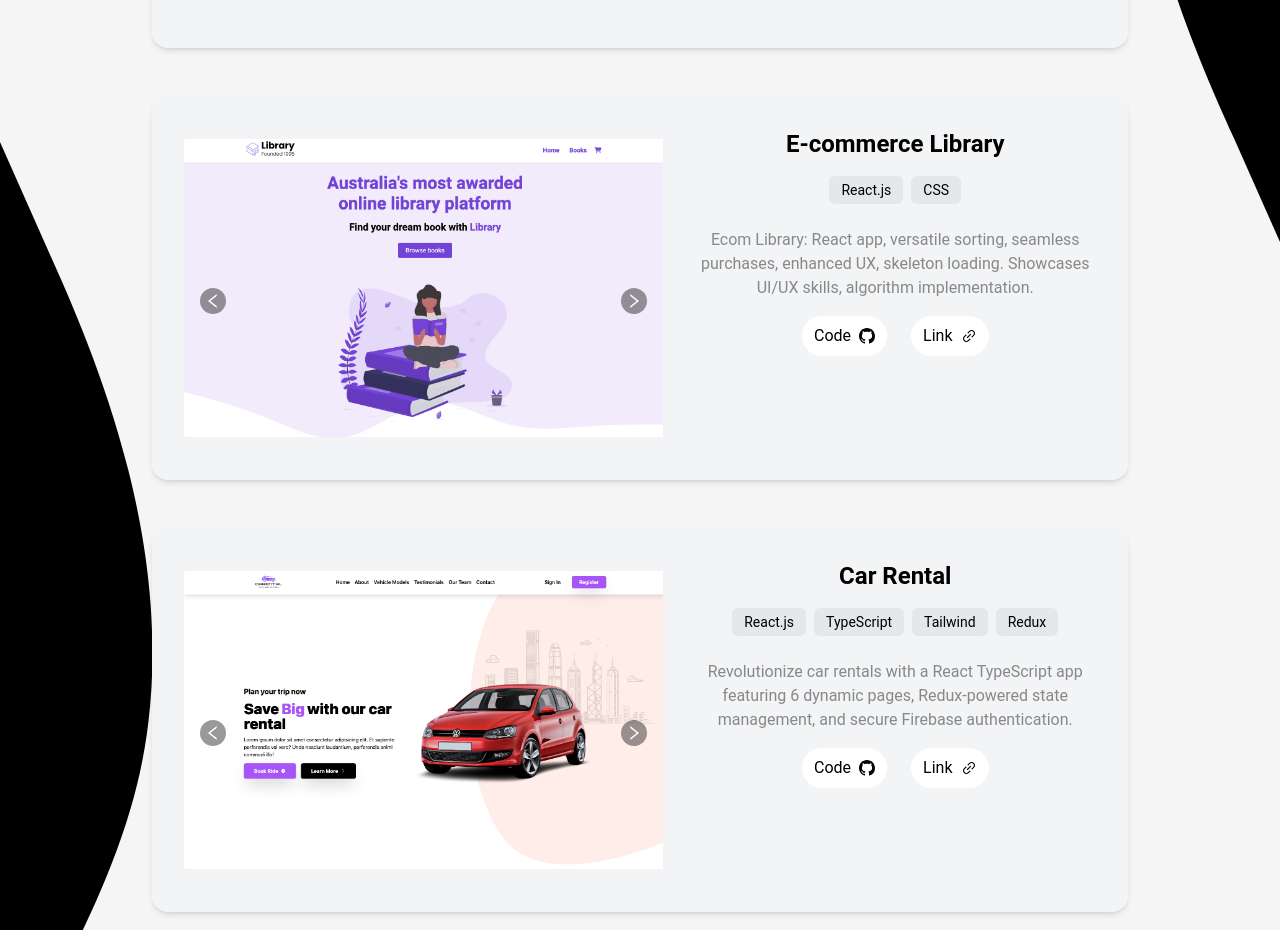
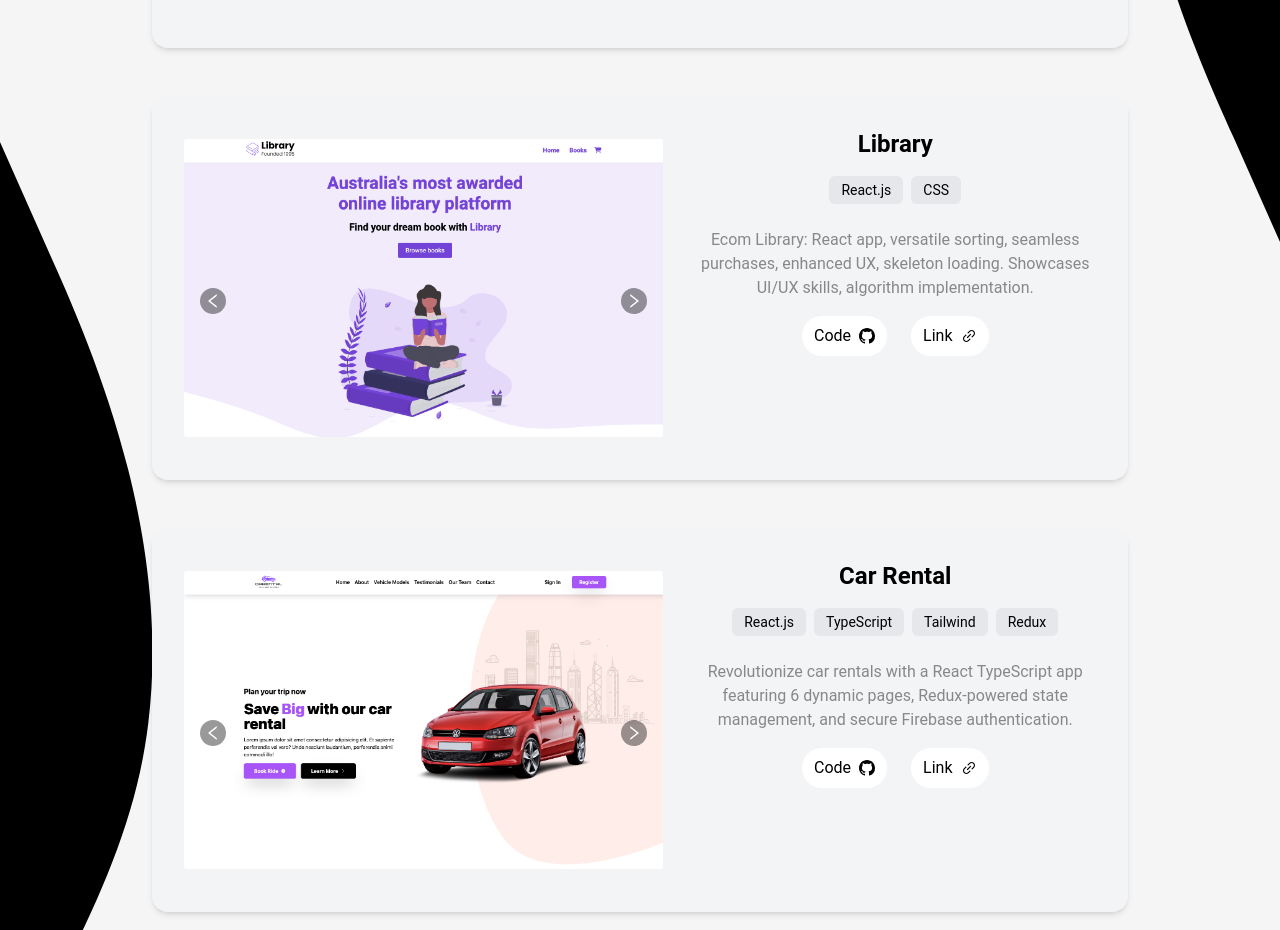
Before and after one commit to Cakinn1/Eportfolio-2023, a React (Create React App) app: page / in a window 1280 px wide. Shown: the part 2580-3510 px from the top of the page. Built offline with nearby package versions, Linux system fonts and the light colour scheme.

Commit message:
fixed titles of projects

```diff
--- a/src/components/Project.tsx
+++ b/src/components/Project.tsx
@@ -73,7 +73,7 @@ const data: ProjectDataProps[] = [
       github: "https://github.com/Cakinn1/Ecom-Library-React",
       vercel: "https://ecom-library-react-v3.vercel.app/",
     },
-    projectName: "E-commerce Library",
+    projectName: "Library",
     technologies: [
       {
         framework: "React.js",
```
